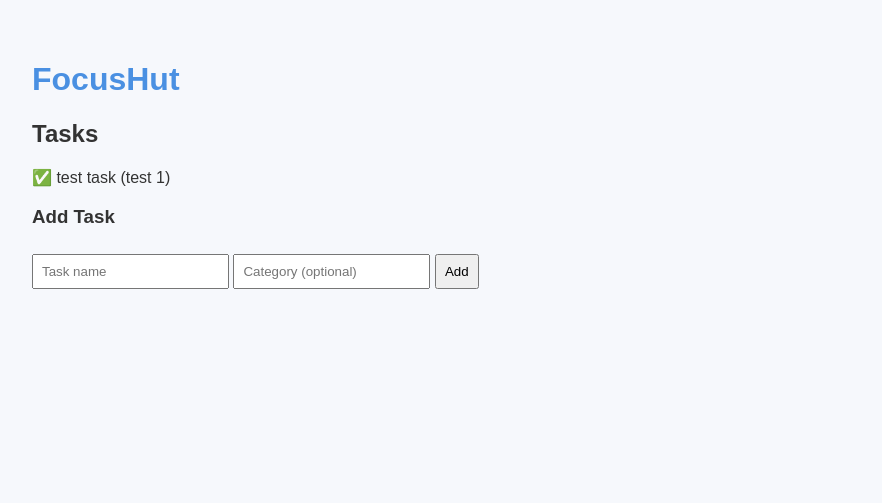
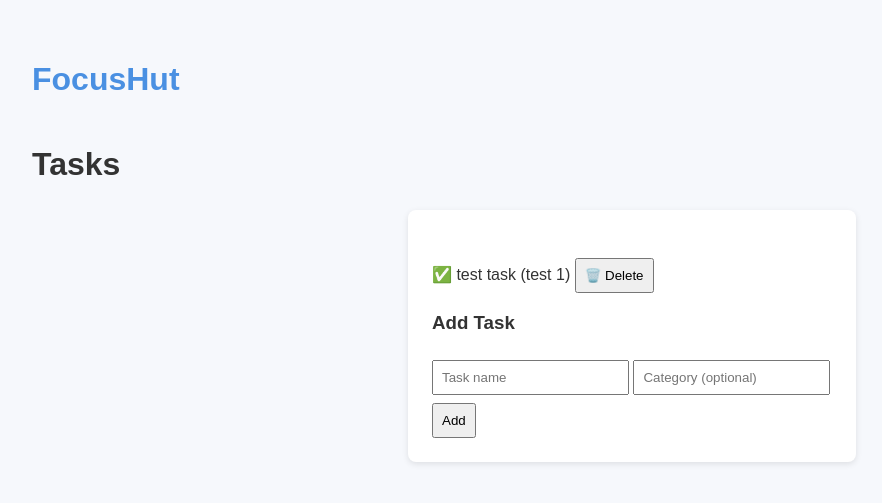
Before and after one commit to kaitym/focus-hut, a Flask app: page / in a window 1280 px wide. Shown: the top 503 px of the page, without its empty margins (8-890 px from the left). Run offline with Flask 3, Linux system fonts and the light colour scheme.

Commit message:
modfied css style and index.html

```diff
--- a/static/style.css
+++ b/static/style.css
@@ -9,6 +9,9 @@
     background-color: #f6f8fc;
     padding: 2rem;
     color: #333;
+    display: flex;
+    flex-direction: column;
+
 }
 
 h1 {
@@ -28,3 +31,12 @@ form input, form button {
     padding: 0.5rem;
     margin-top: 0.5rem;
 }
+
+.task-column {
+    max-width: 400px;
+    margin: 0 auto;
+    background-color: #fff;
+    padding: 1.5rem;
+    border-radius: 8px;
+    box-shadow: 0 2px 6px rgba(0, 0, 0, 0.1);
+}
--- a/templates/index.html
+++ b/templates/index.html
@@ -1,16 +1,24 @@
 {% extends 'base.html' %}
 
 {% block content %}
-    <h2>Tasks</h2>
+    <h2 style="text-align: left; font-size: 2rem;">Tasks</h2>
+
+    <div class="task-column">
         {% if tasks %}
             <ul>
             {% for task in tasks %}
                 <li>
                     {{ "✅" if task.completed else "❌" }}
                     {{ task.name }} ({{ task.category }})
+
                     {% if not task.completed %}
                         <a href="{{ url_for('complete_task', task_id=task.id) }}">Mark complete</a>
                     {% endif %}
+
+                    <!-- 🔥 Delete Button -->
+                    <form action="{{ url_for('delete', task_id=task.id) }}" method="post" style="display:inline;">
+                        <button type="submit">🗑️ Delete</button>
+                    </form>
                 </li>
             {% endfor %}
             </ul>
@@ -24,15 +32,5 @@
             <input type="text" name="category" placeholder="Category (optional)">
             <button type="submit">Add</button>
         </form>
+    </div>
 {% endblock %}
-
-<ul>
-    {% for task in tasks %}
-      <li>
-        {{ task.name }} ({{ task.category }}) - {% if task.completed %}✅{% else %}❌{% endif %}
-        <form action="{{ url_for('delete', task_id=task.id) }}" method="post" style="display:inline;">
-          <button type="submit">🗑️ Delete</button>
-        </form>
-      </li>
-    {% endfor %}
-  </ul>
```
Lines whose indentation alone changed are shown as unchanged.
